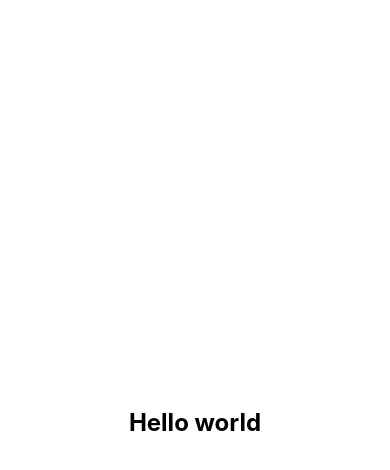
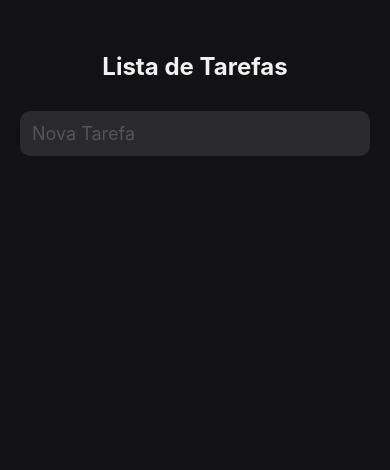
Before and after one commit to WagnerTerry/TodoList, a React Native app: screen / in a window 390 px wide. Shown: the top 470 px of the page. Built offline with nearby package versions, Linux system fonts and the light colour scheme.

Commit message:
refactor: Ajuste do nome de arquivo Task e ajuste no styled PlatForm

```diff
--- a/App.tsx
+++ b/App.tsx
@@ -1,11 +1,11 @@
 import React from 'react';
-import { Home } from './src/views/Home';
+import { Task } from './src/views/Task';
 
 
 const App = () => {
 
   return (
-    <Home />
+    <Task />
   );
 }
 
--- a/src/views/Home/index.tsx
+++ /dev/null
@@ -1,15 +0,0 @@
-import React from 'react'
-
-import './styles'
-import { Container, Title, SafeArea } from './styles'
-
-export const Home = () => {
-  return (
-    <SafeArea>
-      <Container>
-        <Title>Hello world</Title>
-      </Container>
-    </SafeArea>
-  )
-
-}
--- a/src/views/Home/styles.ts
+++ /dev/null
@@ -1,18 +0,0 @@
-import styled from 'styled-components/native'
-
-export const SafeArea = styled.SafeAreaView`
-  flex: 1;
-`;
-
-export const Container = styled.View`
-  flex: 1;
-  justify-content: center;
-  align-items: center;
-  padding: 20px;
-`;
-
-export const Title = styled.Text`
-  font-size: 24px;
-  font-weight: bold;
-
-`
--- /dev/null
+++ b/src/views/Task/index.tsx
@@ -0,0 +1,17 @@
+import React from 'react'
+
+import './styles'
+import { Container, Title, SafeArea, Input } from './styles'
+
+export const Task = () => {
+
+  return (
+    <SafeArea>
+      <Container>
+        <Title>Lista de Tarefas</Title>
+        <Input placeholder='Nova Tarefa' placeholderTextColor={'#555'} />
+      </Container>
+    </SafeArea>
+  )
+
+}
--- /dev/null
+++ b/src/views/Task/styles.ts
@@ -0,0 +1,30 @@
+import { Platform } from 'react-native';
+import styled from 'styled-components/native';
+
+export const SafeArea = styled.SafeAreaView`
+  flex: 1;
+  background-color: #121214;
+`;
+
+export const Container = styled.View`
+  flex: 1;
+  padding: 20px;
+  align-items: center;
+  margin: 32px 0;
+  background-color: #121214;
+`;
+
+export const Title = styled.Text`
+  font-size: 24px;
+  font-weight: bold;
+  color: #f1f1f1;
+`;
+export const Input = styled.TextInput`
+  background-color: #29292e;
+  color: #f1f1f1;
+  font-size: 18px;
+  ${Platform.OS === 'ios' ? 'padding:15px;' : 'padding:12px;'};
+  margin-top: 30px;
+  border-radius: 10px;
+  width: 100%;
+`;
```
